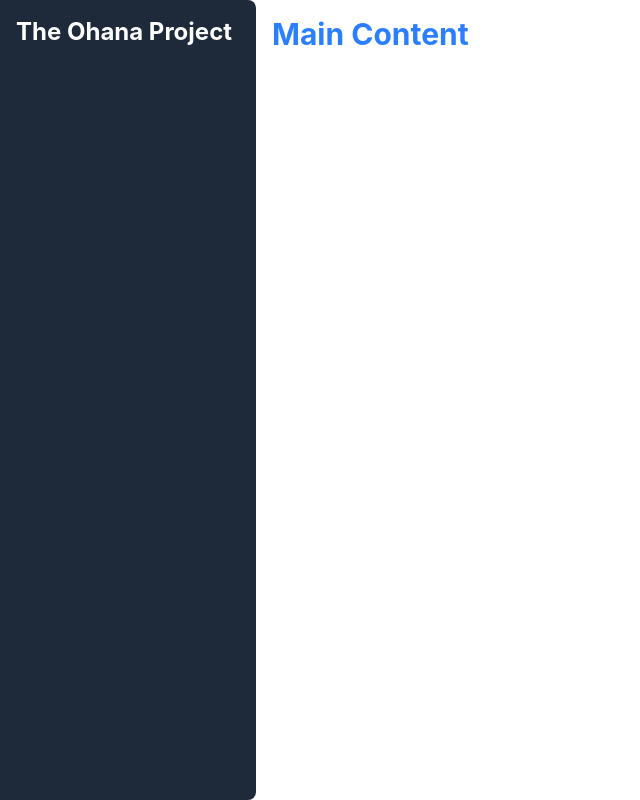
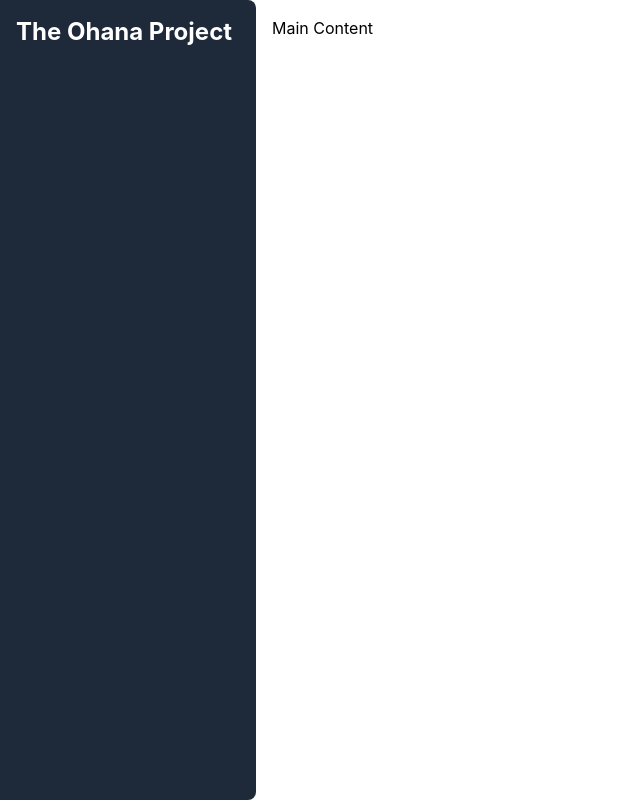
Before and after one commit to n1zen/the-ohana-project, a React (Vite) app in the folder frontend/: page / in a window 1280 px wide. Shown: the whole page, without its empty margins (0-640 px from the left). Built offline with nearby package versions, Linux system fonts and the light colour scheme.

Commit message:
started building routing of frontend pages

```diff
--- a/frontend/package.json
+++ b/frontend/package.json
@@ -13,6 +13,7 @@
     "@tailwindcss/vite": "^4.3.3",
     "react": "^19.3.1",
     "react-dom": "^19.3.1",
+    "react-router": "^8.5.0",
     "tailwindcss": "^4.3.3"
   },
   "devDependencies": {
--- a/frontend/src/App.tsx
+++ /dev/null
@@ -1,14 +0,0 @@
-import Sidebar from "./components/Sidebar";
-
-function App() {
-  return (
-    <div className="flex">
-      <Sidebar />
-      <main className="flex-1 p-4">
-        <h1 className="text-3xl font-bold text-blue-500">Main Content</h1>
-      </main>
-    </div>
-  );
-}
-
-export default App;
--- /dev/null
+++ b/frontend/src/components/Header.tsx
@@ -0,0 +1,9 @@
+function Header() {
+  return (
+    <header>
+      <h1 className="">Header</h1>
+    </header>
+  );
+}
+
+export default Header;
--- a/frontend/src/components/Sidebar.tsx
+++ b/frontend/src/components/Sidebar.tsx
@@ -2,7 +2,7 @@ import TitleLogo from "./TitleLogo";
 
 function Sidebar() {
   return (
-    <div className="flex-col w-64 bg-gray-800 text-white rounded-r-lg p-4 h-screen">
+    <div className="flex-col w-64 bg-gray-800 text-white rounded-r-lg p-4 shrink-0">
       {/* Title - Logo */}
       <TitleLogo />
     </div>
--- /dev/null
+++ b/frontend/src/layouts/AppLayout.tsx
@@ -0,0 +1,14 @@
+import Sidebar from "../components/Sidebar";
+
+function AppLayout() {
+  return (
+    <div className="flex min-h-screen">
+      <Sidebar />
+      <main className="flex-1 p-4">
+        <h4>Main Content</h4>
+      </main>
+    </div>
+  );
+}
+
+export default AppLayout;
--- a/frontend/src/main.tsx
+++ b/frontend/src/main.tsx
@@ -1,10 +1,10 @@
 import { StrictMode } from "react";
 import { createRoot } from "react-dom/client";
 import "./index.css";
-import App from "./App.tsx";
+import AppLayout from "./layouts/AppLayout";
 
 createRoot(document.getElementById("root")!).render(
   <StrictMode>
-    <App />
+    <AppLayout />
   </StrictMode>,
 );
--- /dev/null
+++ b/frontend/src/pages/AboutPage.tsx
@@ -0,0 +1,9 @@
+function AboutPage() {
+    return(
+        <section>
+            <h4>About</h4>
+        </section>
+    );
+}
+
+export default AboutPage;
--- /dev/null
+++ b/frontend/src/pages/HomePage.tsx
@@ -0,0 +1,9 @@
+function HomePage() {
+    return(
+        <section>
+            <h4>Home Page</h4>
+        </section>
+    );
+}
+
+export default HomePage;
```
Also changed, not shown: frontend/src/router.tsx (added), 1 other file (tests, documents, lock files or other folders).
